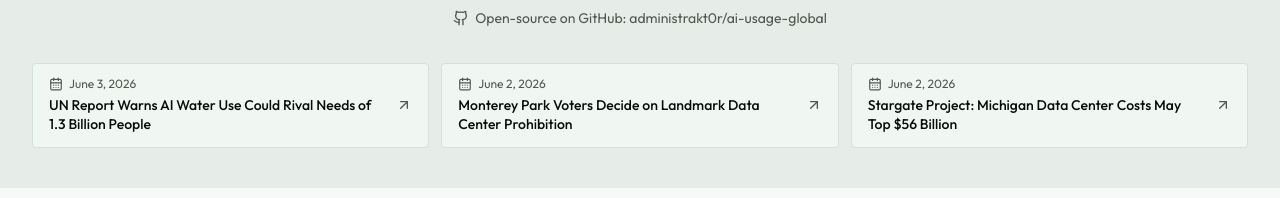
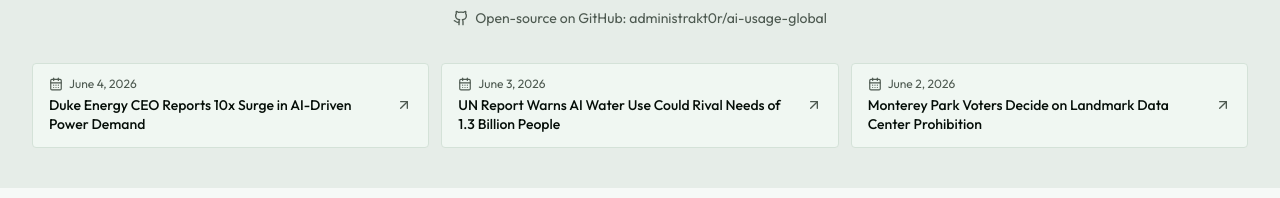
Before and after one commit to administrakt0r/AI-usage-global, a Next.js app: page / in a window 1280 px wide. Shown: the part 356-554 px from the top of the page. Built offline with nearby package versions, Linux system fonts and the light colour scheme; no server answers.

Commit message:
[aug-bot] Duke Energy CEO Reports 10x Surge in AI-Driven Power Demand - 2026-06-04

```diff
--- a/published-log.json
+++ b/published-log.json
@@ -386,6 +386,15 @@
       "published_on": "2026-06-03",
       "primary_entity": "United Nations University",
       "event_fingerprint": "un-ai-resource-footprint-report"
+    },
+    {
+      "canonical_url": "https://www.bloomberg.com/news/articles/2026-06-03/duke-duk-ceo-sees-ai-fueling-power-demand-growth-at-10-times-historic-pace",
+      "normalized_url": "https://www.bloomberg.com/news/articles/2026-06-03/duke-duk-ceo-sees-ai-fueling-power-demand-growth-at-10-times-historic-pace",
+      "title": "Duke Energy CEO Reports 10x Surge in AI-Driven Power Demand",
+      "normalized_title": "duke energy ceo reports 10x surge in ai driven power demand",
+      "published_on": "2026-06-04",
+      "primary_entity": "Duke Energy",
+      "event_fingerprint": "duke-energy-ai-load-growth"
     }
   ],
   "version": 2,
--- a/src/assets/data/blog-posts.ts
+++ b/src/assets/data/blog-posts.ts
@@ -652,6 +652,17 @@ export const blogPosts: BlogPost[] = [
     featured: false,
     category: AI_USAGE,
   }),
+  createPost({
+    id: 45,
+    slug: "duke-energy-ai-power-demand-surge",
+    title: "Duke Energy CEO Reports 10x Surge in AI-Driven Power Demand",
+    description: "Duke Energy reveals that AI and data centers are driving power demand growth at 10 times historic rates, prompting a record $103 billion infrastructure investment.",
+    imageAlt: "Digital representation of a data center and electrical grid infrastructure for Duke Energy",
+    publishedOn: "2026-06-04",
+    readTime: 3,
+    featured: false,
+    category: AI_USAGE,
+  }),
 ];
 
 const assertUniqueField = (
--- /dev/null
+++ b/src/content/duke-energy-ai-power-demand-surge.mdx
@@ -0,0 +1,28 @@
+## Duke Energy CEO Reports 10x Surge in AI-Driven Power Demand
+
+### Massive data center expansion in Carolinas and Florida reshapes grid growth
+
+Duke Energy CEO Harry Sideris revealed that artificial intelligence and data center expansion are driving electricity demand at a pace ten times faster than historic averages. Historically seeing annual load growth of 0% to 0.5%, the utility is now projecting enterprise-wide growth of up to 4% in 2026.
+
+## Key details
+
+Speaking at the Edison Electric Institute convention on June 3, 2026, Sideris noted that the utility has already executed Electric Service Agreements (ESAs) for 7.6 GW of data center capacity. Nearly two-thirds of these projects—approximately 5 GW—are already under construction.
+
+To meet this surge, Duke Energy has announced a $103 billion five-year capital plan through 2030, the largest regulated capital plan in the industry. The plan includes the addition of 14 GW of new generation capacity by 2031, utilizing a mix of natural gas, battery storage, and solar power.
+
+### Why this matters
+
+The scale of Duke Energy's load growth highlights how AI infrastructure is moving from speculative demand to firm, revenue-certain contracts. The shift from 0.5% to 5% annual growth in some territories represents a massive industrialization of the power grid, requiring unprecedented levels of capital investment and infrastructure deployment.
+
+### Context
+
+Duke Energy’s service territories in the Carolinas, Florida, and the Midwest have become hotspots for hyperscale data centers. While data centers currently represent less than 1% of peak demand in the Carolinas, the contracted pipeline of 15.4 GW signals that AI will be a primary driver of US power sector growth for the next decade.
+
+## What happens next
+
+Construction on the current wave of data centers is expected to see customers taking power starting in the second half of 2027. Duke Energy is implementing protective contract provisions, including minimum billing demand and refundable credit support, to ensure that large-scale AI operators pay for necessary grid upgrades without shifting costs to residential ratepayers.
+
+---
+
+*Source: [Bloomberg](https://www.bloomberg.com/news/articles/2026-06-03/duke-duk-ceo-sees-ai-fueling-power-demand-growth-at-10-times-historic-pace)*
+*Published on AI Usage Global, author: AUG Bot*
```
